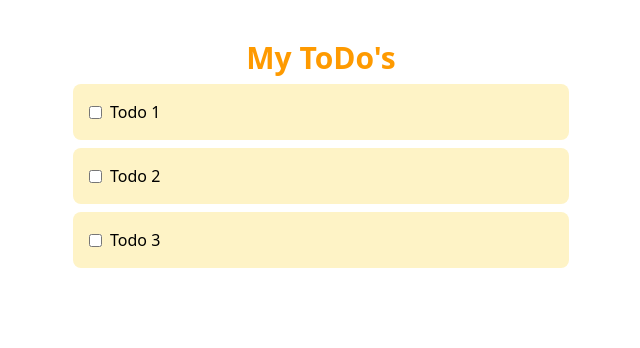
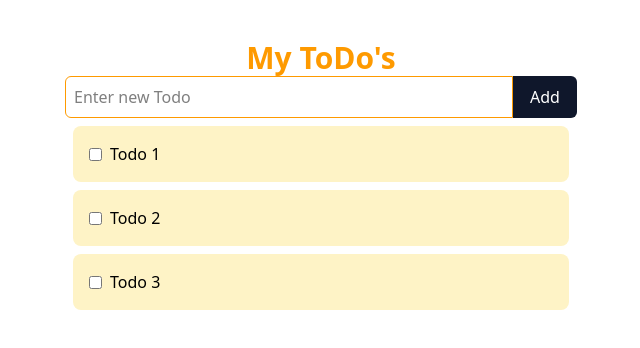
Before and after one commit to henmeh/projectX, a React (Vite) app in the folder src/Frontend/bitcoin-dashboard/: page / in a window 1280 px wide. Shown: the top 348 px of the page, without its empty margins (319-959 px from the left). Built offline with nearby package versions, Linux system fonts and the light colour scheme.

Commit message:
App.tsx::added function to create new Todo

```diff
--- a/src/Frontend/bitcoin-dashboard/src/App.tsx
+++ b/src/Frontend/bitcoin-dashboard/src/App.tsx
@@ -1,6 +1,7 @@
 import { useState } from "react"
 import { dummyTodos } from "./data/todos"
 import TodoItem from "./components/TodoItem"
+import AddTodoForm from "./components/AddTodoForm";
 
 function App() {
 
@@ -16,10 +17,21 @@ function App() {
     ))
   }
 
+  function addTodo(title: string) {
+    setTodos((prevTodos) => [
+      {
+        id: prevTodos.length + 1,
+        title,
+        completed: false,
+      },
+      ...prevTodos]);
+  }
+
   return (
     <main className="py-10 h-screen">
       <h1 className="font-bold text-3xl text-center text-amber-500">My ToDo's</h1>
       <div className="max-w-lg mx-auto">
+      <AddTodoForm onSubmit={addTodo}/>
         <div>
           {todos.map((todo) => <TodoItem
                                       key={todo.id}
--- /dev/null
+++ b/src/Frontend/bitcoin-dashboard/src/components/AddTodoForm.tsx
@@ -0,0 +1,30 @@
+import { useState } from "react"
+
+interface AddTodoFormProps {
+    onSubmit: (title: string) => void;
+}
+
+export default function AddTodoForm({onSubmit}: AddTodoFormProps) {
+
+    const [inputValue, setInputValue] = useState("");
+
+    function handleSubmit(e: React.FormEvent<HTMLFormElement>) {
+        e.preventDefault();
+        if (inputValue.trim() === "") return;
+
+        onSubmit(inputValue);
+        setInputValue(""); // Clear the input after submission
+    }
+
+    return(
+        <form className="flex" onSubmit={handleSubmit}>
+            <input
+                value={inputValue}
+                onChange={(e) => setInputValue(e.target.value)}
+                placeholder="Enter new Todo"
+                className="rounded-s-md grow border border-amber-500 p-2"
+            />
+            <button type="submit" className="w-16 rounded-e-md bg-slate-900 text-white hover:bg-slate-600">Add</button>
+        </form>
+    )
+}
```
Also changed, not shown: 1 other file (tests, documents, lock files or other folders).
